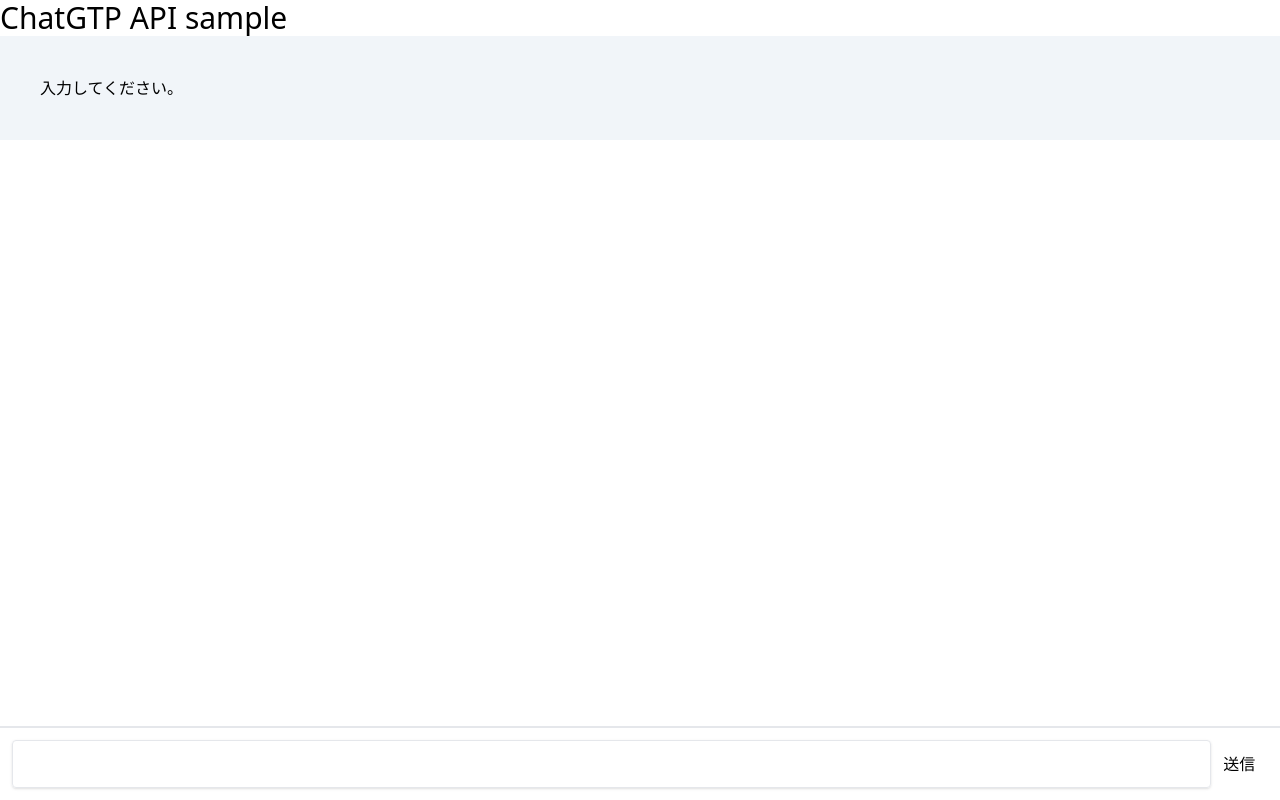
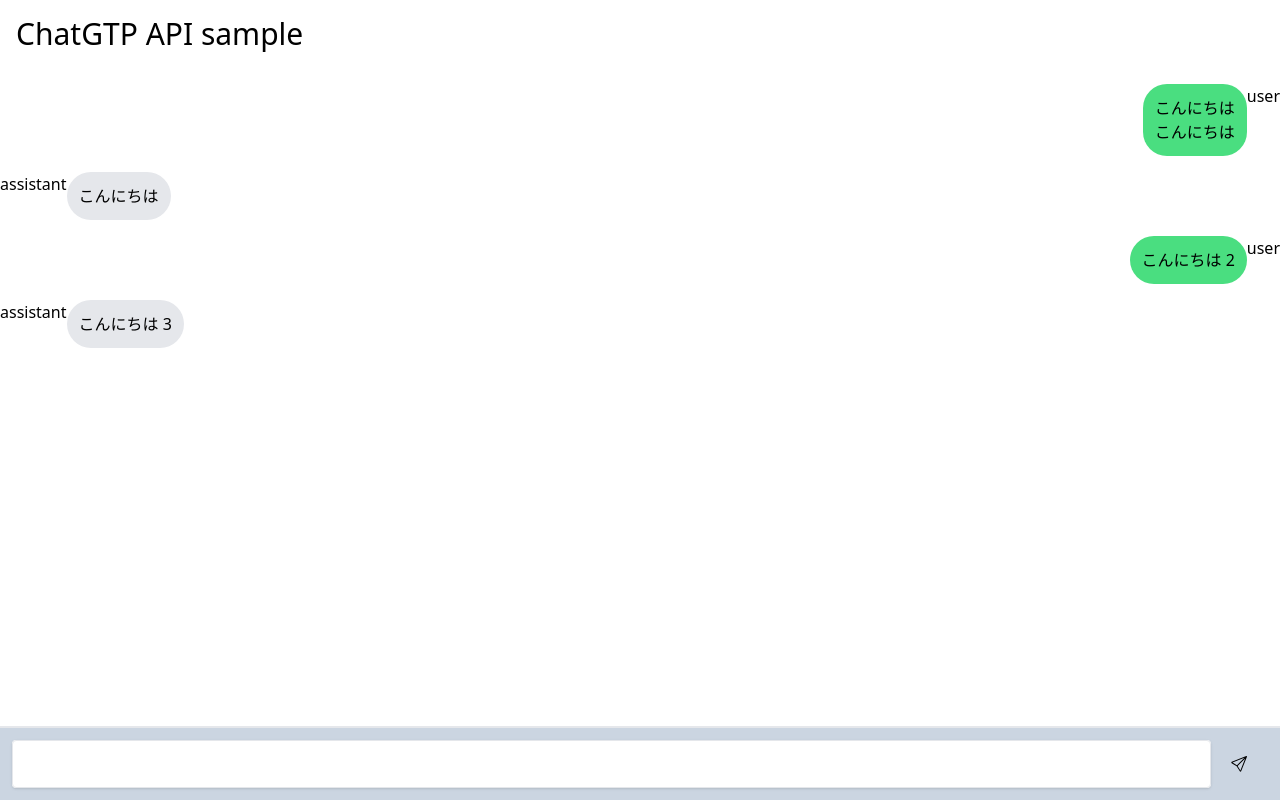
Before and after one commit to cubdesign/chat-gtp-api-sample, a Next.js app: page / in a window 1280 px wide. Built offline with nearby package versions, Linux system fonts and the light colour scheme.

Commit message:
add fukidashi

```diff
--- a/package.json
+++ b/package.json
@@ -31,6 +31,7 @@
     "openai": "^3.2.1",
     "react": "18.2.0",
     "react-dom": "18.2.0",
+    "react-icons": "^4.8.0",
     "typescript": "5.0.2"
   },
   "devDependencies": {
--- a/src/components/InputForm.tsx
+++ b/src/components/InputForm.tsx
@@ -1,4 +1,5 @@
 import { FC, useState } from "react";
+import { BsSend } from "react-icons/bs";
 import TextArea from "@/components/elements/TextArea";
 
 type InputFormProps = {
@@ -34,10 +35,10 @@ const InputForm: FC<InputFormProps> = ({ className = "", onSubmit }) => {
         <TextArea
           value={inputValue}
           onChange={handleChange}
-          containerClassName="w-full"
+          containerClassName="w-full bg-white rounded"
         />
         <button type="submit" className="w-[60px]">
-          送信
+          <BsSend className="mx-auto" />
         </button>
       </form>
     </div>
--- a/src/components/MessageItem.tsx
+++ b/src/components/MessageItem.tsx
@@ -3,13 +3,22 @@ import { Message } from "@/pages";
 
 type MessageItemProps = {
   message: Message;
+  className?: string;
 };
 
-const MessageItem: FC<MessageItemProps> = ({ message }) => {
+const MessageItem: FC<MessageItemProps> = ({ message, className }) => {
   return (
-    <li className={`mt-4 message ${message.role}`}>
+    <li
+      className={`mt-4 message flex flex-row ${
+        message.role === "user" ? "flex-row-reverse" : ""
+      } ${className}`}
+    >
       <div>{message.role}</div>
-      <div>
+      <div
+        className={`p-3 rounded-3xl ${
+          message.role === "user" ? "bg-green-400" : "bg-gray-200"
+        }`}
+      >
         {message.content.split("\n").map((text, index) => {
           return (
             <span key={index}>
--- a/src/pages/index.tsx
+++ b/src/pages/index.tsx
@@ -16,25 +16,25 @@ export type Message = {
 
 export default function Home() {
   const [messages, setMessages] = useState<Message[]>([
-    // {
-    //   role: "user",
-    //   content: "sendMessagesこんにちは\nこんにちは",
-    // },
-    // {
-    //   role: "assistant",
-    //   content: "こんにちは",
-    // },
-    // {
-    //   role: "user",
-    //   content: "こんにちは 2",
-    // },
-    // {
-    //   role: "assistant",
-    //   content: "こんにちは 3",
-    // },
+    {
+      role: "user",
+      content: "こんにちは\nこんにちは",
+    },
+    {
+      role: "assistant",
+      content: "こんにちは",
+    },
+    {
+      role: "user",
+      content: "こんにちは 2",
+    },
+    {
+      role: "assistant",
+      content: "こんにちは 3",
+    },
   ]);
 
-  const { mutate } = useMutation({
+  const { mutate, isLoading } = useMutation({
     mutationFn: async (messages: Message[]): Promise<Message> => {
       const res = await axios.post<ChatSuccessResponse>("/api/chat", {
         messages: messages,
@@ -67,9 +67,12 @@ export default function Home() {
         <meta name="viewport" content="width=device-width, initial-scale=1" />
         <link rel="icon" href="/favicon.ico" />
       </Head>
+
+      <header className="p-4">
+        <h1 className="text-3xl">ChatGTP API sample</h1>
+      </header>
+
       <main className="pb-[100px]">
-        <h1 className="text-3xl">ChatGTP API sample</h1>
-
         {messages.length > 0 ? (
           <ul>
             {messages.map((message, index) => (
@@ -77,10 +80,13 @@ export default function Home() {
             ))}
           </ul>
         ) : (
-          <div className="p-10 bg-slate-100">入力してください。</div>
+          <div className="flex justify-center items-center  p-10 min-h-screen bg-slate-200">
+            入力してください。
+          </div>
         )}
+        <div className={`${isLoading ? "block" : "hidden"}`}>...</div>
         <div ref={scrollEndRef}></div>
-        <div className="fixed bottom-0 w-full bg-white">
+        <div className="fixed bottom-0 w-full bg-slate-300">
           <InputForm
             onSubmit={(text) => {
               const newMessages: Message[] = [
```
Also changed, not shown: 1 other file (tests, documents, lock files or other folders).
